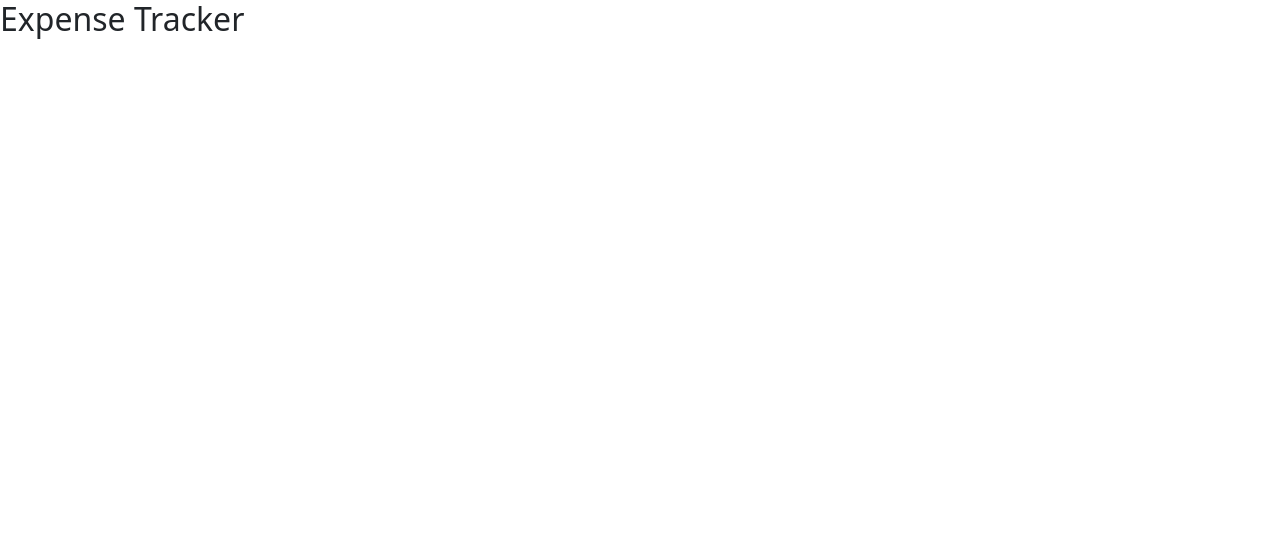
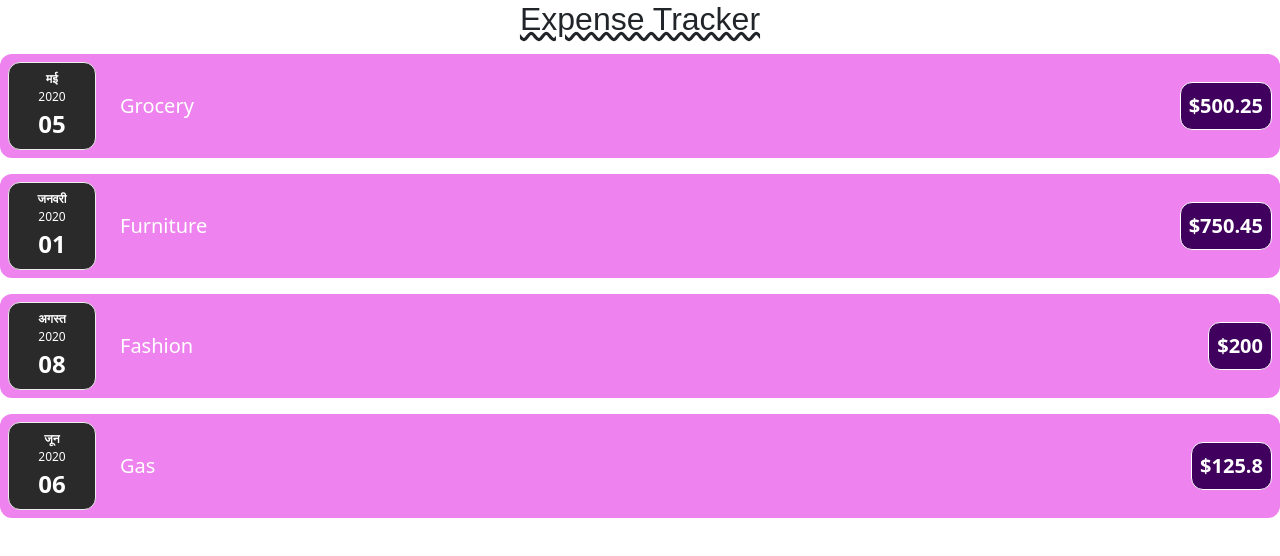
Before and after one commit to vinayshah105/Expense_Tracker, a React (Create React App) app: page / in a window 1280 px wide. Shown: the top 556 px of the page. Built offline with nearby package versions, Linux system fonts and the light colour scheme.

Commit message:
Here is updated list of expenses with CSS

```diff
--- a/src/App.css
+++ b/src/App.css
@@ -41,3 +41,11 @@
     transform: rotate(360deg);
   }
 }
+
+.MainHead{
+  text-align: center;
+  font-family: fantasy;
+  text-decoration-line: underline;
+  text-decoration-style: wavy;
+  ;
+}
--- a/src/App.js
+++ b/src/App.js
@@ -1,10 +1,19 @@
+import React from 'react';
 import Main from './component/2Body/1Main';
+import './App.css';
 
 function App() {
 
+  const expense = [
+    {id:1, title:'Grocery', amount:500.25, date: new Date('may-10-2020')},
+    {id:2, title:'Furniture', amount:750.45, date: new Date('jan-05-2020')},
+    {id:3, title:'Fashion', amount:200, date: new Date('Aug-12-2020')},
+    {id:4, title:'Gas', amount:125.80, date: new Date('jun-25-2020')}
+  ]
   return (
     <div>
-      <Main />
+      <h2 className='MainHead'>Expense Tracker</h2>
+      <Main items={expense} />
     </div>
   );
 }
--- a/src/component/2Body/1Main.js
+++ b/src/component/2Body/1Main.js
@@ -1,9 +1,13 @@
 import React from 'react';
+import ExpenseList from './2ExpenseList';
 
-const Main = () => {
+const Main = (props) => {
     return (
-        <div>
-            <h2>Expense Tracker</h2>
+        <div className='expenses'>
+            <ExpenseList Date={props.items[0].date} Title={props.items[0].title} Amount= {props.items[0].amount} />
+            <ExpenseList Date={props.items[1].date} Title={props.items[1].title} Amount= {props.items[1].amount} />
+            <ExpenseList Date={props.items[2].date} Title={props.items[2].title} Amount= {props.items[2].amount} />
+            <ExpenseList Date={props.items[3].date} Title={props.items[3].title} Amount= {props.items[3].amount} />
         </div>
     );
 };
--- a/src/component/2Body/2ExpenseList.css
+++ b/src/component/2Body/2ExpenseList.css
@@ -2,11 +2,10 @@
     display: flex;
     justify-content: space-between;
     align-items: center;
-    box-shadow: 0 2px 8px rgba(0, 0, 0, 0.25);
     padding: 0.5rem;
     margin: 1rem 0;
     border-radius: 12px;
-    background-color: #4b4b4b;
+    background-color: violet;
 }
 .expense-item-product{
     display: flex;
@@ -19,7 +18,7 @@
 }
 
 .expense-item h2{
-    color: #3a3a3a;
+    color: #ee7b7b;
   font-size: 1rem;
   flex: 1;
   margin: 0 1rem;
--- a/src/component/2Body/2ExpenseList.js
+++ b/src/component/2Body/2ExpenseList.js
@@ -0,0 +1,19 @@
+import React from 'react';
+import './2ExpenseList.css';
+import ExpenseDate from './3ExpenseDate';
+
+const ExpenseList = (props) => {
+    return (
+        <div>
+            <div className='expense-item'>
+                <ExpenseDate date = {props.Date} />
+                <div className='expense-item-product'>
+                   <h2 className='expense-item'>{props.Title}</h2>
+                   <div className='expense-item-price'>${props.Amount}</div>
+                </div>
+            </div>
+        </div>
+    );
+};
+
+export default ExpenseList;
--- a/src/component/2Body/3ExpenseDate.js
+++ b/src/component/2Body/3ExpenseDate.js
@@ -0,0 +1,17 @@
+import React from 'react';
+import './3ExpenseDate.css';
+
+const ExpenseDate = (props) => {
+    const month = props.date.toLocaleString('hi-IN', {month: 'long'});
+    const day = props.date.toLocaleString('en-US', {month: '2-digit'});
+    const year = props.date.getFullYear();
+    return (
+        <div className='expense-date'>
+          <div className='expense-date-month'>{month}</div>
+          <div className='expense-date-year'>{year}</div>
+          <div className='expense-date-day'>{day}</div>
+        </div>
+    );
+};
+
+export default ExpenseDate;
```
